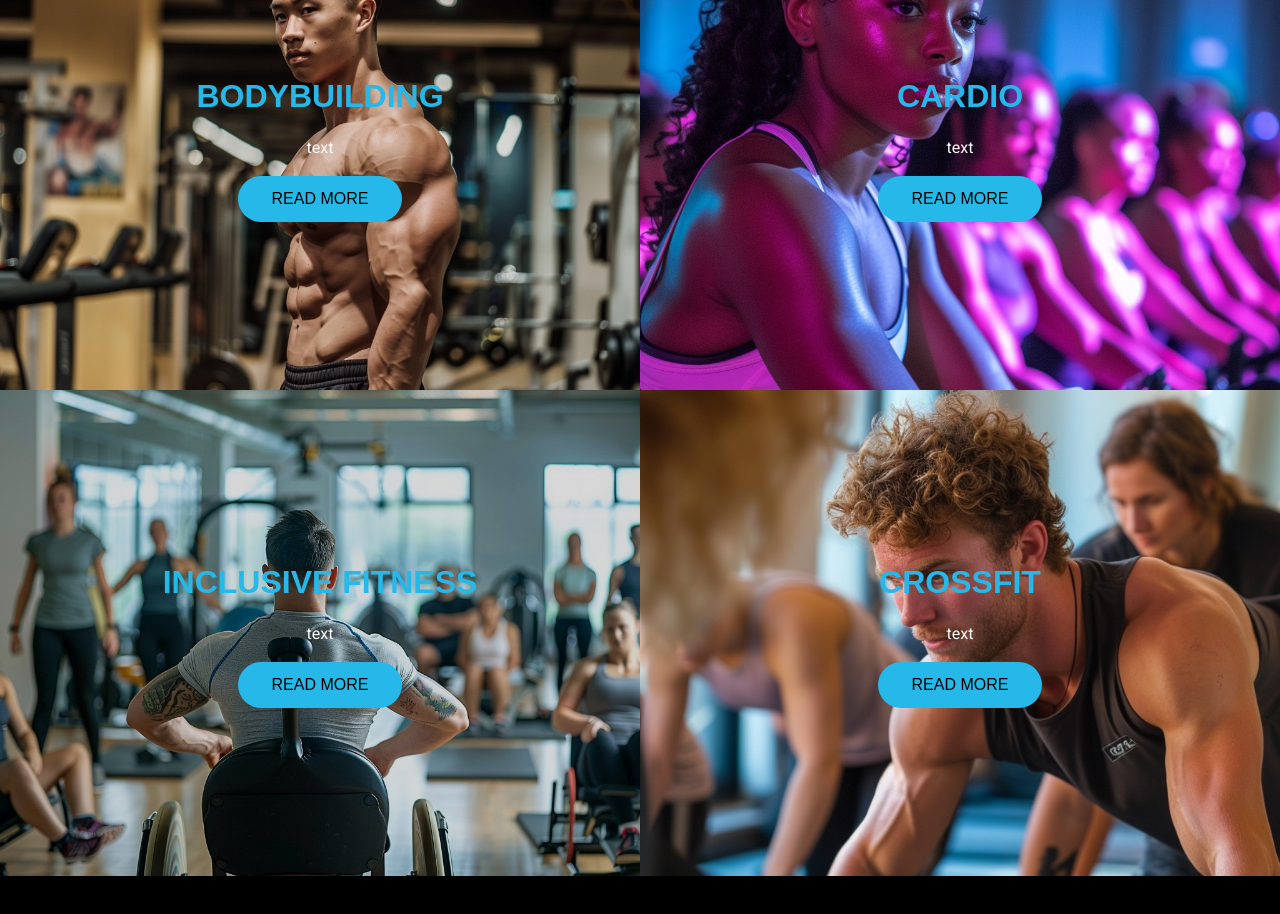
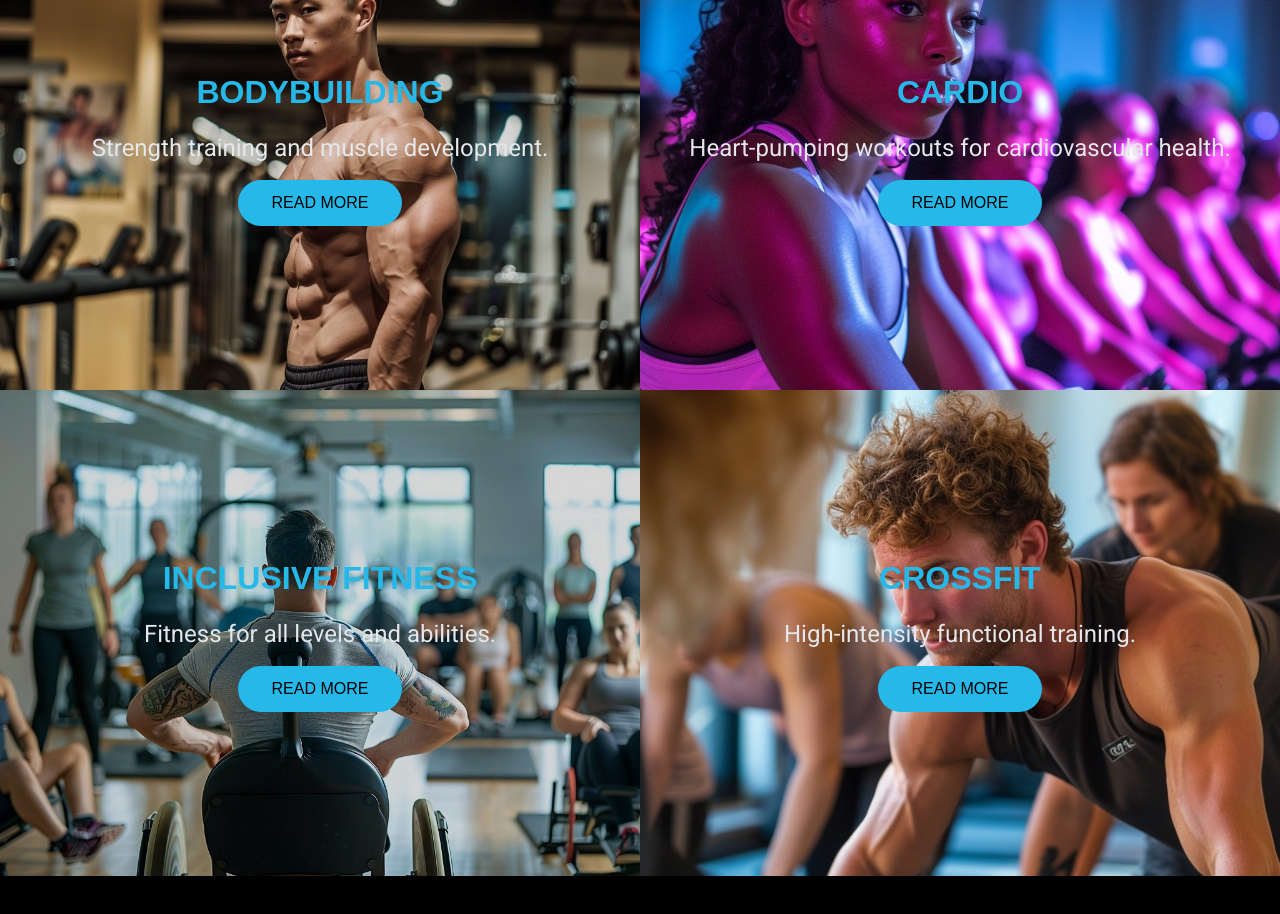
Before and after one commit to Kanuck-mk2/gym-website, a Next.js app: page / in a window 1280 px wide. Shown: the part 2420-3334 px from the top of the page. Built offline with nearby package versions, Linux system fonts and the light colour scheme; a web font is replaced by a local one.

Commit message:
small update

```diff
--- a/components/Classes.tsx
+++ b/components/Classes.tsx
@@ -11,7 +11,7 @@ const Classes = () => {
   return (
     <section id="class" className="bg-black">
       <motion.div
-        className="grid grid-cols-1 lg:grid-cols-2 "
+        className="grid grid-cols-1 lg:grid-cols-2"
         variants={fadeIn('up', 0.6)}
         initial="childHidden"
         whileInView={'childVisible'}
@@ -36,7 +36,7 @@ const Classes = () => {
                     {item.name}
                   </motion.h3>
                   <motion.p
-                    className="text-white"
+                    className="text-gray-200 font bold text-2xl"
                     variants={fadeIn('up', 0.6)}
                     initial="childHidden"
                     whileInView={'childVisible'}
--- a/constants/index.ts
+++ b/constants/index.ts
@@ -90,23 +90,22 @@ export const classes: {
   {
     name: 'bodybuilding',
     img: '/assets/img/classes/bodybuilder.jpg',
-    description: 'text',
+    description: 'Strength training and muscle development.',
   },
-
   {
     name: 'cardio',
     img: '/assets/img/classes/cardio2.jpg',
-    description: 'text',
+    description: 'Heart-pumping workouts for cardiovascular health.',
   },
   {
     name: 'inclusive fitness',
     img: '/assets/img/classes/infit.jpg',
-    description: 'text',
+    description: 'Fitness for all levels and abilities.',
   },
   {
     name: 'crossfit',
     img: '/assets/img/classes/crossfit2.jpg',
-    description: 'text',
+    description: 'High-intensity functional training.',
   },
 ];
 
```
